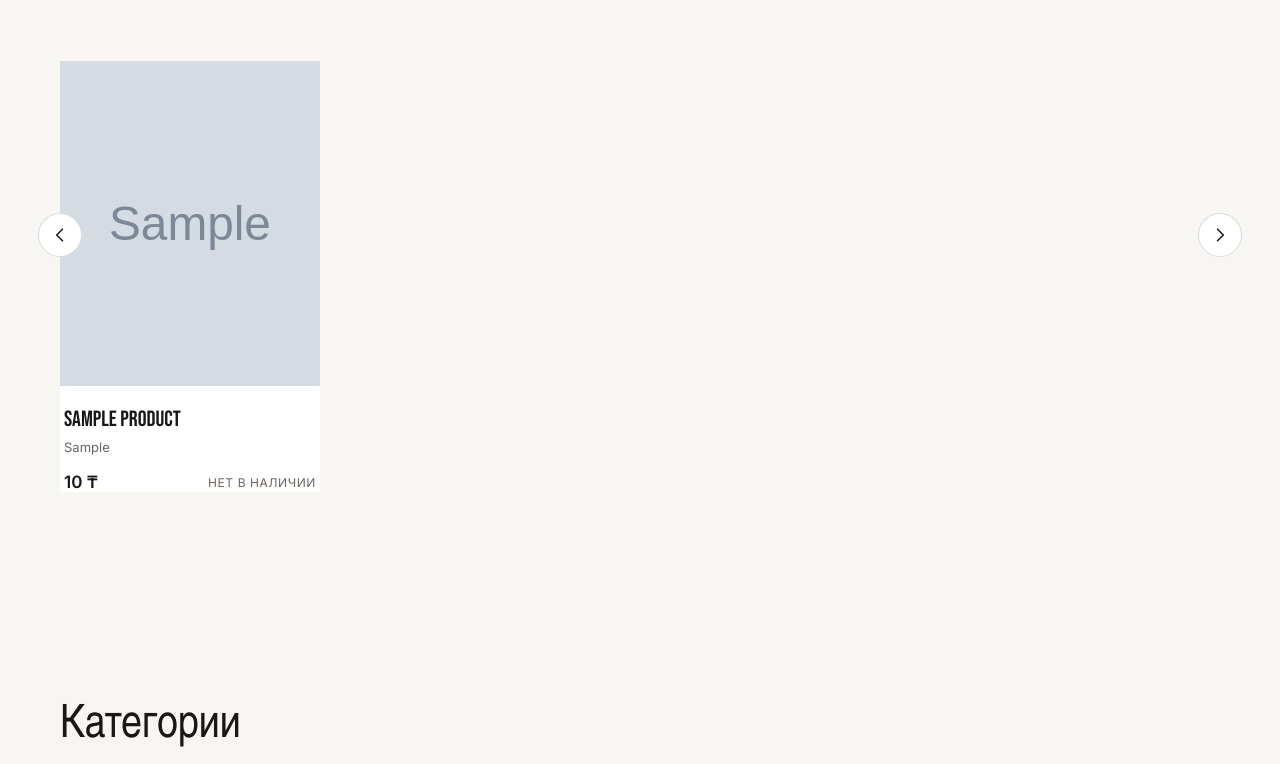
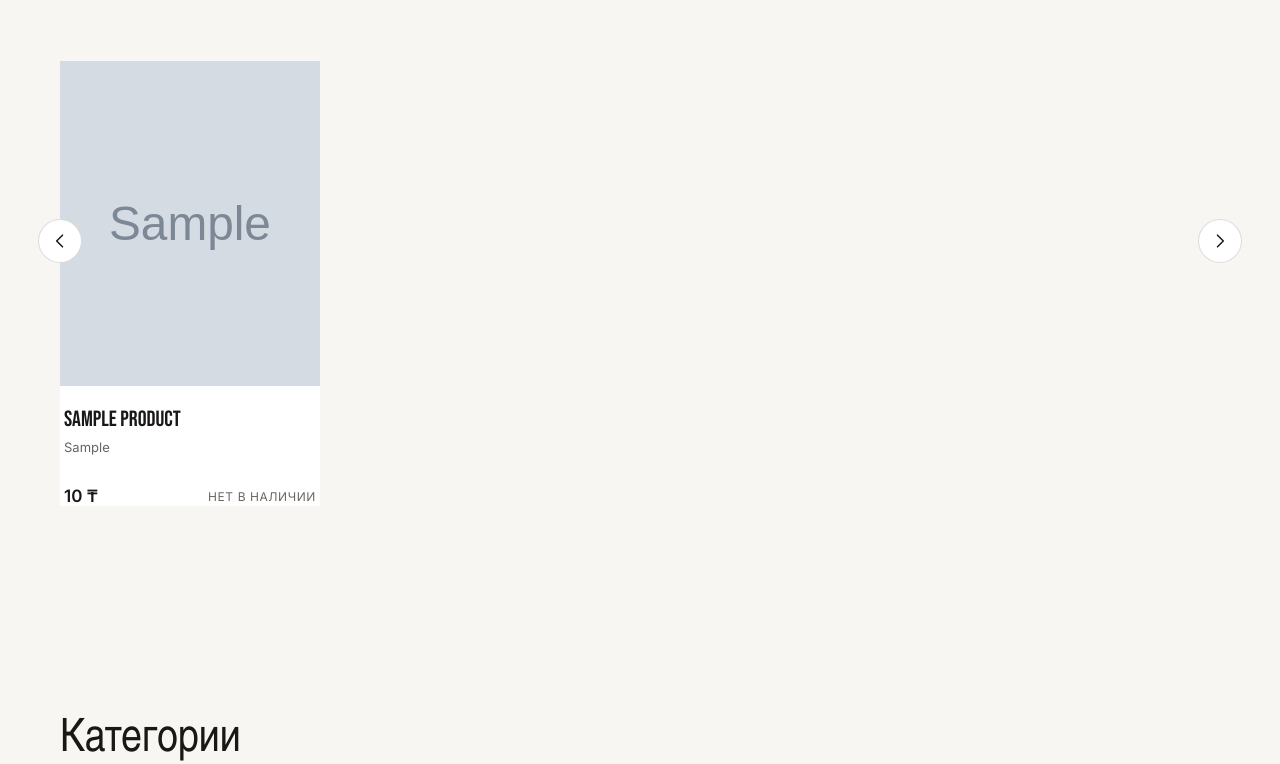
Before and after one commit to reebith546/blask_peeper, a Django app: page / in a window 1280 px wide. Shown: the part 712-1476 px from the top of the page. Run offline with Django 5.2, Linux system fonts and the light colour scheme; tables that the repository leaves empty hold one stand-in row (values such as "Sample post"); grey boxes marked "Sample" are stand-in pictures.

Commit message:
Прибить кнопку "В корзину" ко дну карточки товара
Кнопка шла сразу после состава, поэтому у букетов с коротким составом
(1-2 позиции) она стояла выше, чем у соседей в том же ряду с длинным
составом — карточки в ряду выглядели вразнобой. Тело карточки стало
flex-колонкой, а нижний блок с ценой и кнопкой прижат к низу через
margin-top: auto — теперь кнопка всегда на одной высоте по всему ряду
независимо от длины состава.

Co-Authored-By: Claude Sonnet 5 <noreply@anthropic.com>

```diff
--- a/static/css/main.css
+++ b/static/css/main.css
@@ -373,7 +373,12 @@ ul { list-style: none; }
   .bouquet-card__quickadd { opacity: 1; transform: translateY(0); }
 }
 .bouquet-card__quickadd svg { width: 18px; height: 18px; color: var(--bg-dark); }
-.bouquet-card__body { padding: 20px 4px 0; }
+.bouquet-card__body {
+  padding: 20px 4px 0;
+  flex: 1;
+  display: flex;
+  flex-direction: column;
+}
 .bouquet-card__title {
   font-family: var(--display);
   font-size: 22px;
@@ -391,6 +396,8 @@ ul { list-style: none; }
   display: flex;
   align-items: center;
   justify-content: space-between;
+  margin-top: auto;
+  padding-top: 14px;
 }
 .bouquet-card__price { font-size: 17px; font-weight: 600; }
 .bouquet-card__cart-btn {
```
